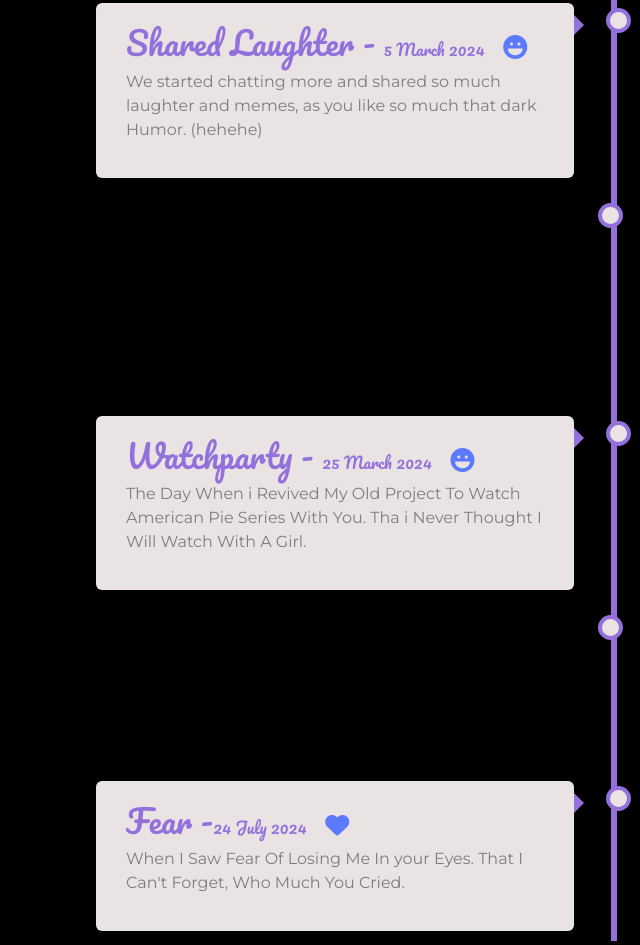
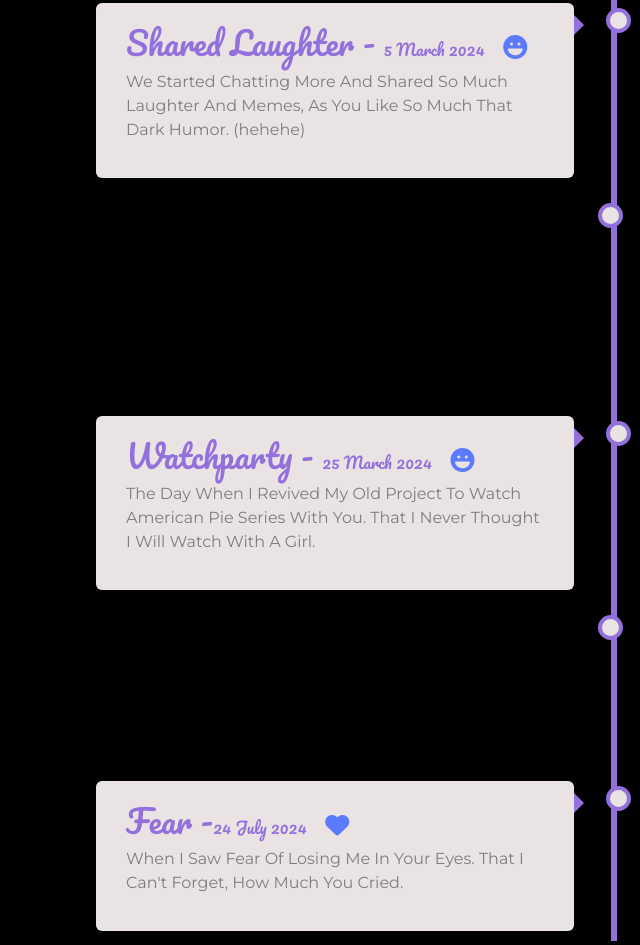
Before and after one commit to IndieDev2003/date-destiny, a plain HTML site: page public/index.html in a window 1280 px wide. Shown: the part 3264-4209 px from the top of the page, 26-666 px from the left. Drawn offline with nearby package versions, Linux system fonts and the light colour scheme; a script that the page names is missing.

Commit message:
spelling

```diff
--- a/public/index.html
+++ b/public/index.html
@@ -246,8 +246,8 @@
               <i class="fas fa-laugh"></i>
             </h2>
             <p>
-              We started chatting more and shared so much laughter and memes, as
-              you like so much that dark Humor. (hehehe)
+              We Started Chatting More And Shared So Much Laughter And Memes, As
+              You Like So Much That Dark Humor. (hehehe)
             </p>
           </div>
         </div>
@@ -271,8 +271,8 @@
               <i class="fas fa-laugh"></i>
             </h2>
             <p>
-              The Day When i Revived My Old Project To Watch American Pie Series
-              With You. Tha i Never Thought I Will Watch With A Girl.
+              The Day When I Revived My Old Project To Watch American Pie Series
+              With You. That I Never Thought I Will Watch With A Girl.
             </p>
           </div>
         </div>
@@ -291,8 +291,8 @@
               Fear -<span>24 July 2024</span> <i class="fas fa-heart"></i>
             </h2>
             <p>
-              When I Saw Fear Of Losing Me In your Eyes. That I Can't Forget,
-              Who Much You Cried.
+              When I Saw Fear Of Losing Me In Your Eyes. That I Can't Forget,
+              How Much You Cried.
             </p>
           </div>
         </div>
```
